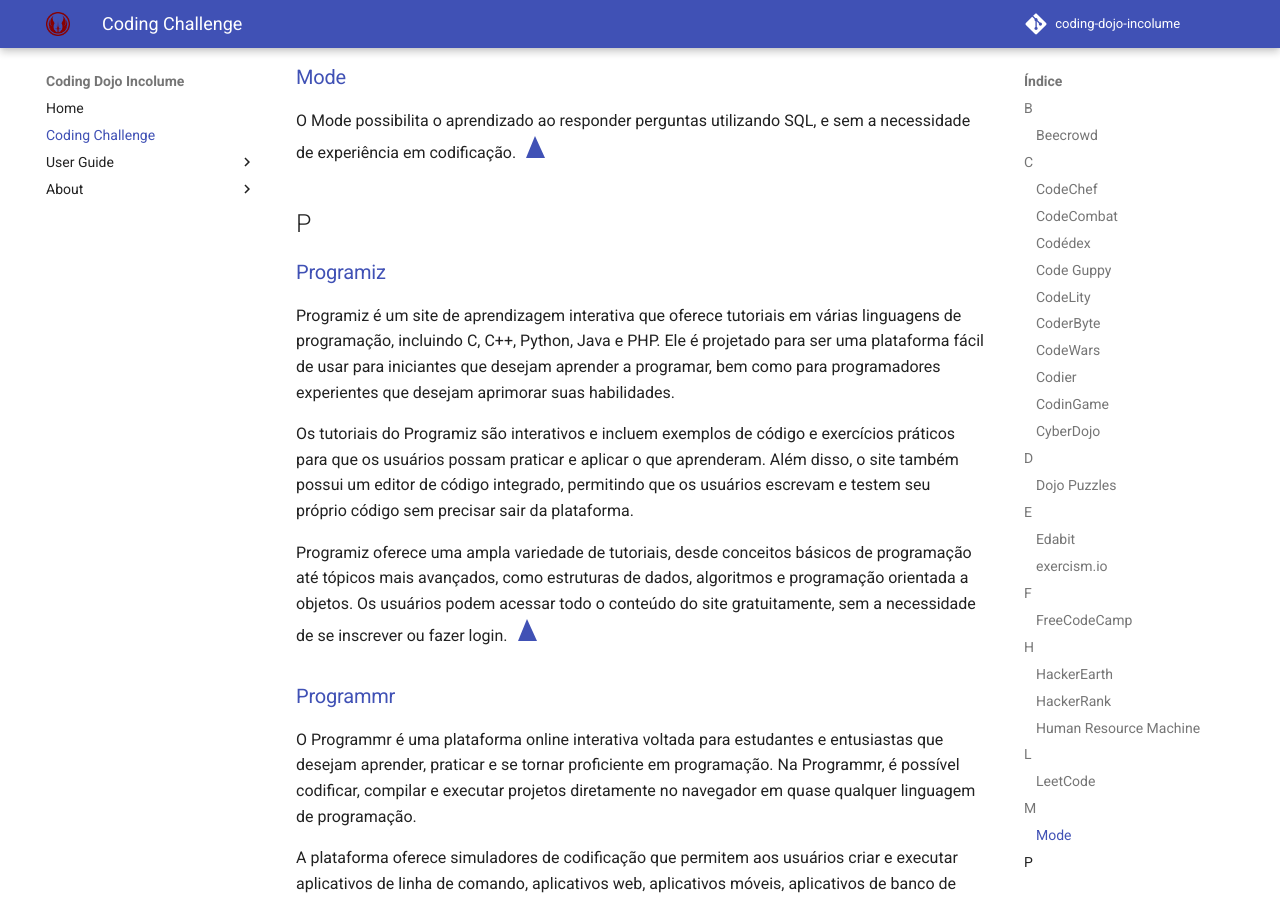
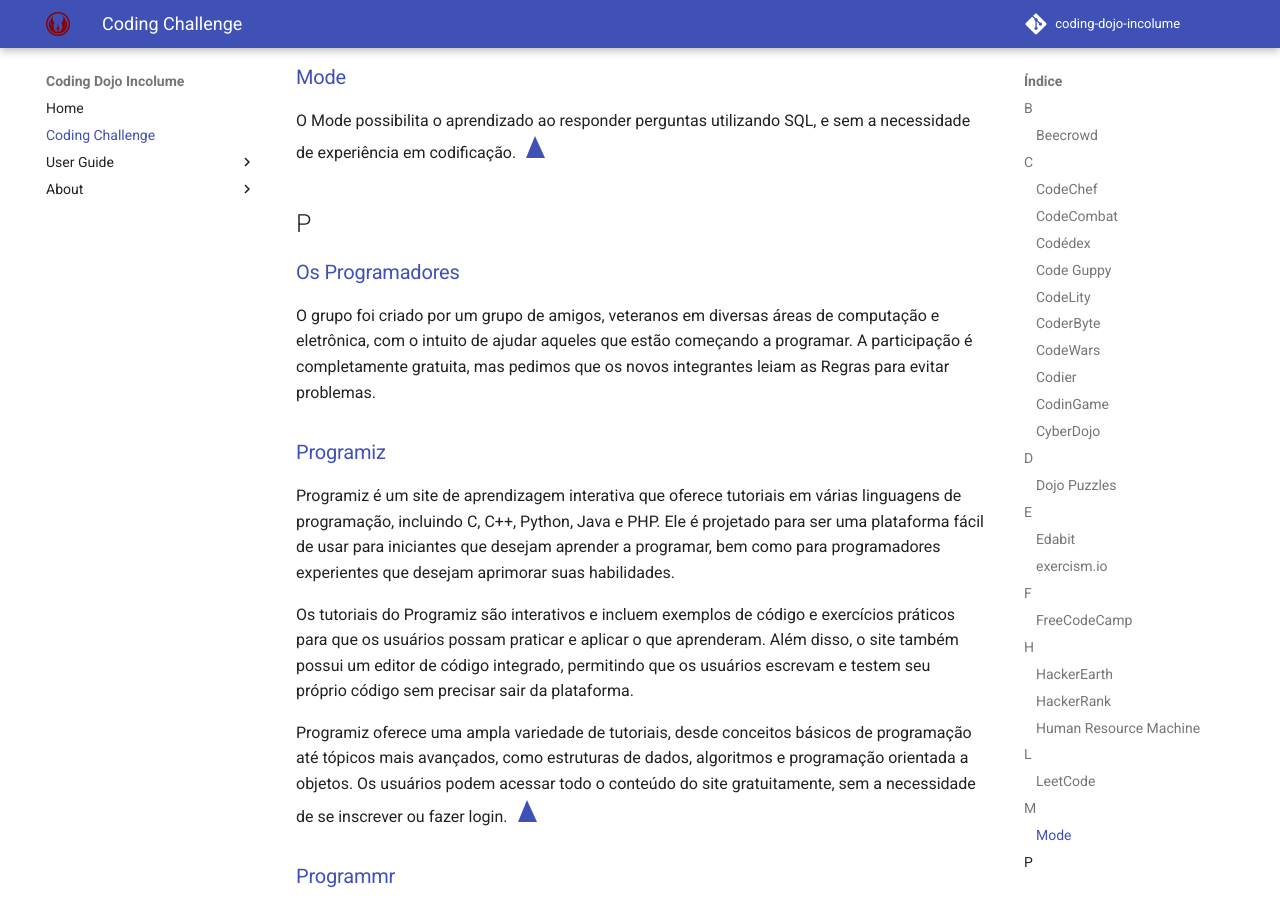
Before and after one commit to incolume-jedi/coding-dojo, an MkDocs documentation site: the page built from docs/coding_challenge/README.md, in a window 1280 px wide and 900 px high, scrolled down 6876 px. Built offline with MkDocs 1.6.1 and Material for MkDocs 9.7.7, drawn with Linux system fonts in a browser that asks for light colours; comment, search, counter and statistics services are not loaded.

Commit message:
Atualizado o chalenges

```diff
--- a/docs/coding_challenge/README.md
+++ b/docs/coding_challenge/README.md
@@ -239,6 +239,13 @@ Click to Up.
 
 
 ## P
+
+
+### [Os Programadores](https://osprogramadores.com/desafios/)
+
+O grupo foi criado por um grupo de amigos, veteranos em diversas áreas de computação e eletrônica, com o intuito de ajudar aqueles que estão começando a programar. A participação é completamente gratuita, mas pedimos que os novos integrantes leiam as Regras para evitar problemas.
+
+
 ### [Programiz](https://www.programiz.com/)
 Programiz é um site de aprendizagem interativa que oferece tutoriais em várias linguagens de programação, incluindo C, C++, Python, Java e PHP. Ele é projetado para ser uma plataforma fácil de usar para iniciantes que desejam aprender a programar, bem como para programadores experientes que desejam aprimorar suas habilidades.
 
```
